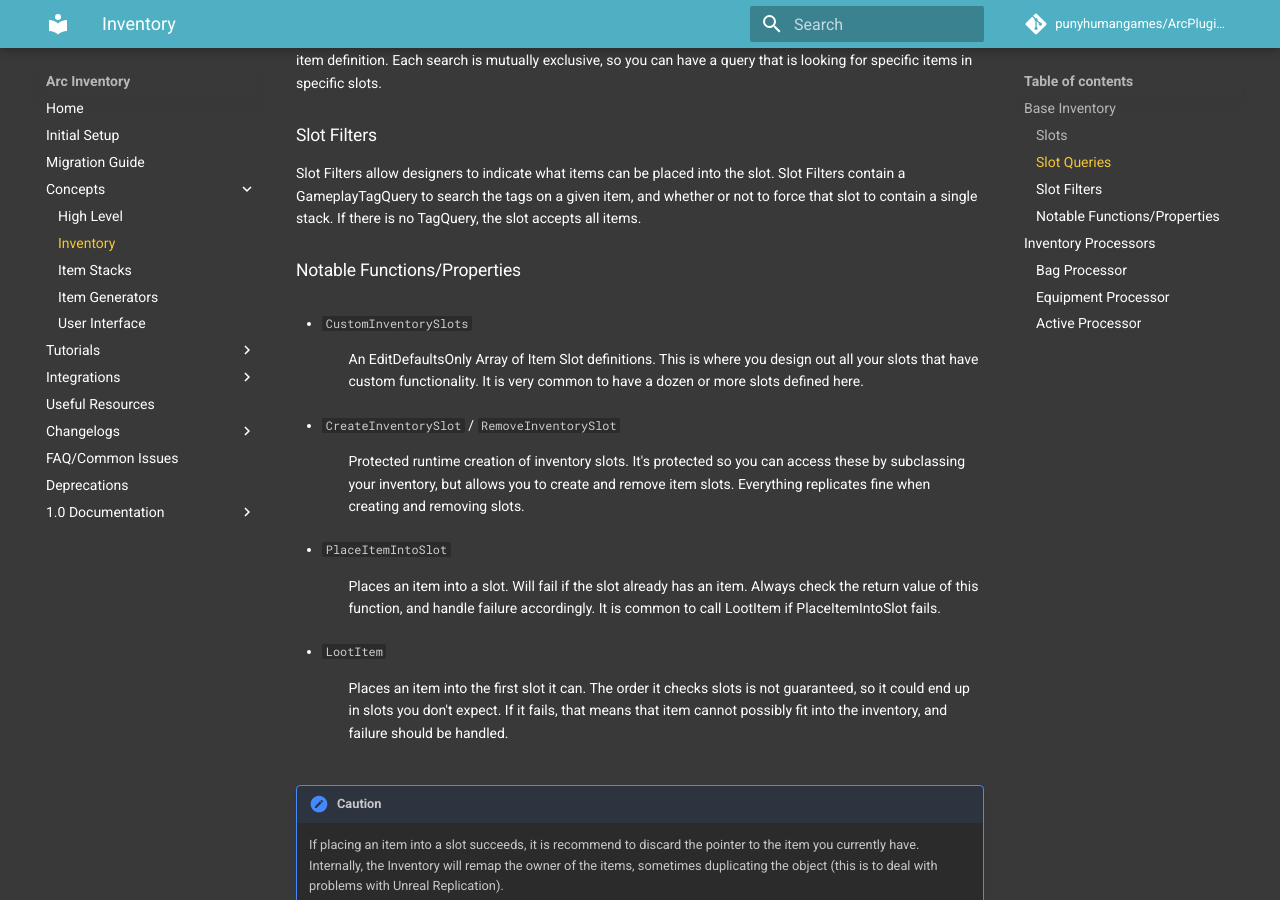
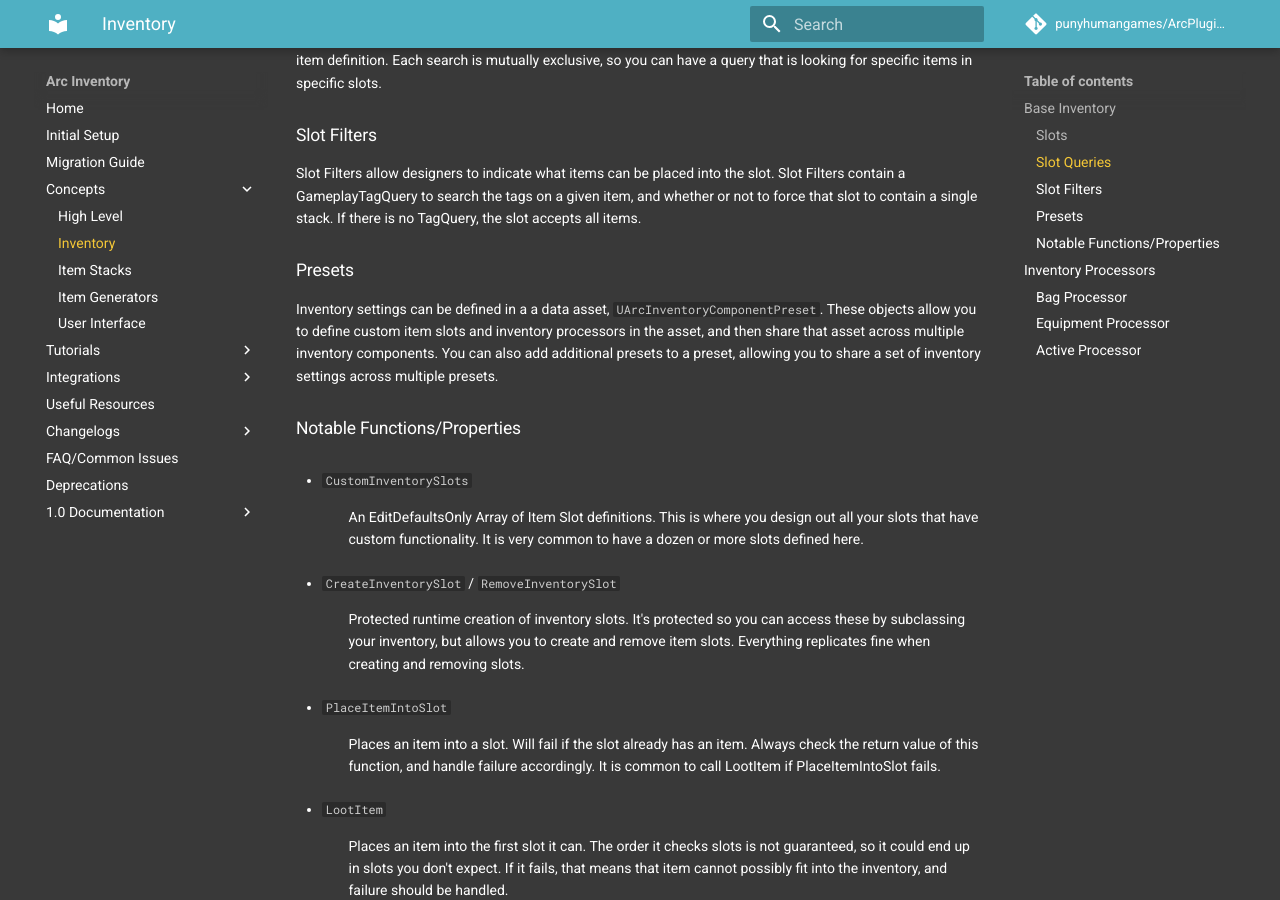
Before and after one commit to punyhumangames/ArcPluginsDocumentation, an MkDocs documentation site: the page built from docs/arcinventory/concepts/inventory.md, in a window 1280 px wide and 900 px high, scrolled down 1328 px. Built offline with MkDocs 1.6.1 and Material for MkDocs 9.7.7, drawn with Linux system fonts in a browser that asks for light colours; comment, search, counter and statistics services are not loaded.

Commit message:
Added some information about Inventory Presets

```diff
--- a/docs/arcinventory/concepts/inventory.md
+++ b/docs/arcinventory/concepts/inventory.md
@@ -33,6 +33,10 @@
 ### Slot Filters
 
 Slot Filters allow designers to indicate what items can be placed into the slot.  Slot Filters contain a GameplayTagQuery to search the tags on a given item, and whether or not to force that slot to contain a single stack.  If there is no TagQuery, the slot accepts all items.
+
+### Presets
+
+Inventory settings can be defined in a a data asset, `UArcInventoryComponentPreset`.  These objects allow you to define custom item slots and inventory processors in the asset, and then share that asset across multiple inventory components.  You can also add additional presets to a preset, allowing you to share a set of inventory settings across multiple presets.
 
 
 ### Notable Functions/Properties
```
